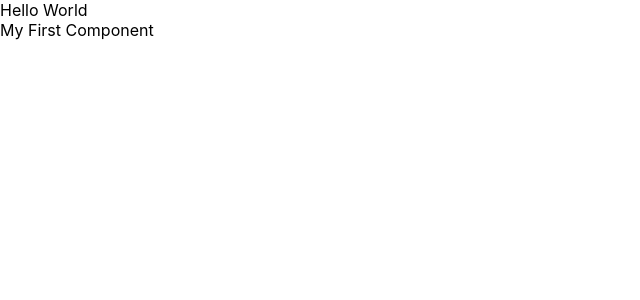
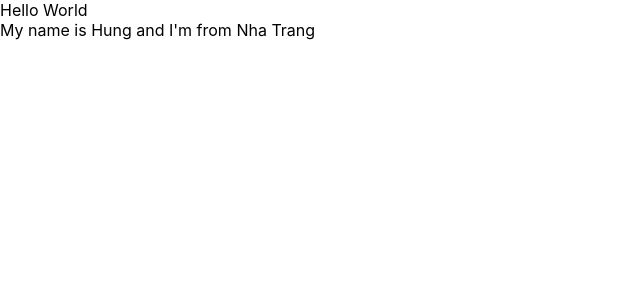
Before and after one commit to hungnguyen2912003/React, a React (Create React App) app in the folder base-react-redux/: page / in a window 1280 px wide. Shown: the top 300 px of the page, without its empty margins (0-640 px from the left). Built offline with nearby package versions, Linux system fonts and the light colour scheme.

Commit message:
learn about state

```diff
--- a/base-react-redux/src/App.js
+++ b/base-react-redux/src/App.js
@@ -3,27 +3,37 @@ import './App.css';
 import { useDispatch, useSelector } from 'react-redux';
 import { increaseCounter, decreaseCounter } from './redux/action/counterAction';
 import MyComponent from './components/MyComponent';
-const App = () => {
-  const count = useSelector(state => state.counter.count);
-  const dispatch = useDispatch();
+import { Component } from 'react';
 
+class App extends Component {
+  render() {
     return (
       <div>
         Hello World
         <MyComponent></MyComponent>
       </div>
-    // <div className="App">
-    //   <header className="App-header">
-    //     <img src={logo} className="App-logo" alt="logo" />
-    //     <p>
-    //       Hello World
-    //     </p>
-    //     <div>Count = {count}</div>
-    //     <button onClick={() => dispatch(increaseCounter())}>Increase</button>
-    //     <button onClick={() => dispatch(decreaseCounter())}>Decrease</button>
-    //   </header>
-    // </div>
     );
   }
+}
+
+
+// const App = () => {
+//   const count = useSelector(state => state.counter.count);
+//   const dispatch = useDispatch();
+
+//   return (
+//     <div className="App">
+//       <header className="App-header">
+//         <img src={logo} className="App-logo" alt="logo" />
+//         <p>
+//           Hello World
+//         </p>
+//         <div>Count = {count}</div>
+//         <button onClick={() => dispatch(increaseCounter())}>Increase</button>
+//         <button onClick={() => dispatch(decreaseCounter())}>Decrease</button>
+//       </header>
+//     </div>
+//   );
+// }
 
 export default App;
--- a/base-react-redux/src/components/MyComponent.js
+++ b/base-react-redux/src/components/MyComponent.js
@@ -1,9 +1,18 @@
 import { Component } from "react";
 
 class MyComponent extends Component {
+
+    state = {
+        name: 'Hung',
+        address: 'Nha Trang',
+        age: 22
+    };
+
     render(){
         return (
-            <div>My First Component</div>
+            <div>
+                My name is {this.state.name} and I'm from {this.state.address}
+            </div>
         );
     }
 }
```
Lines whose indentation alone changed are shown as unchanged.
